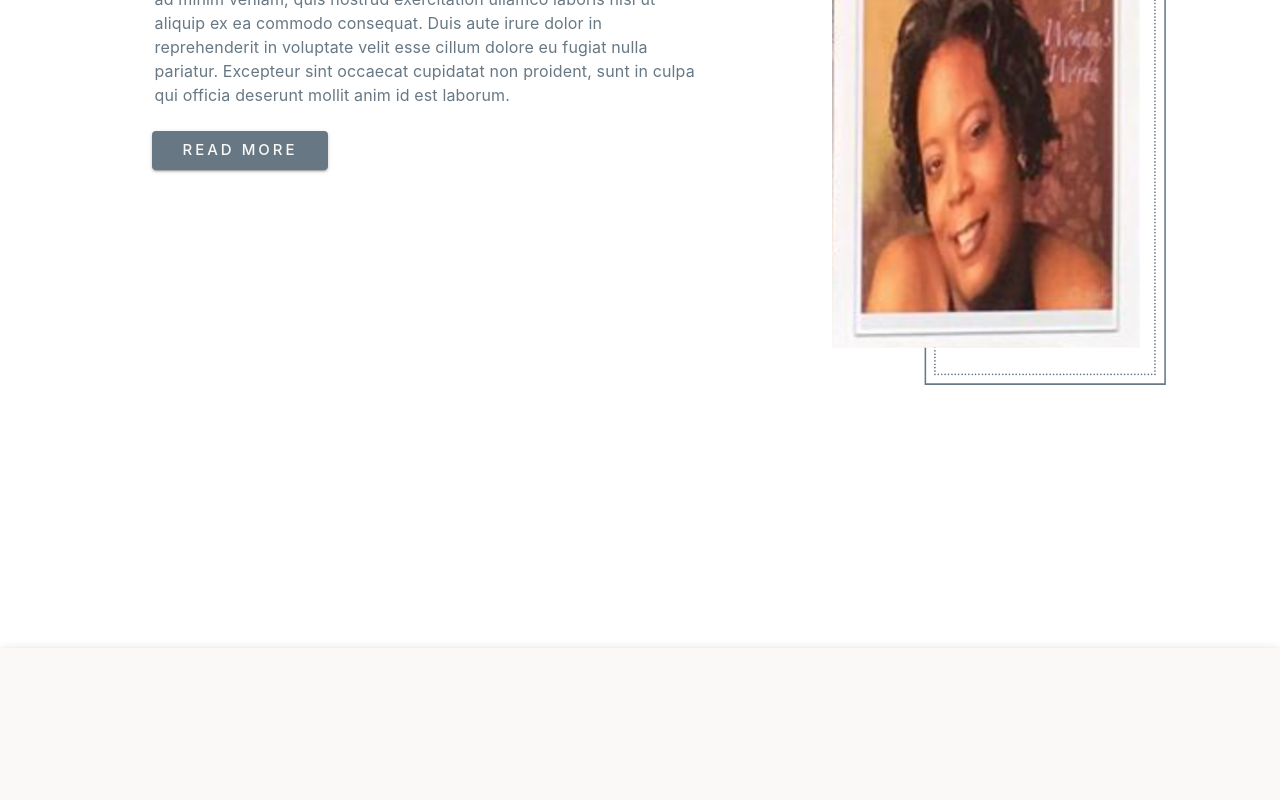
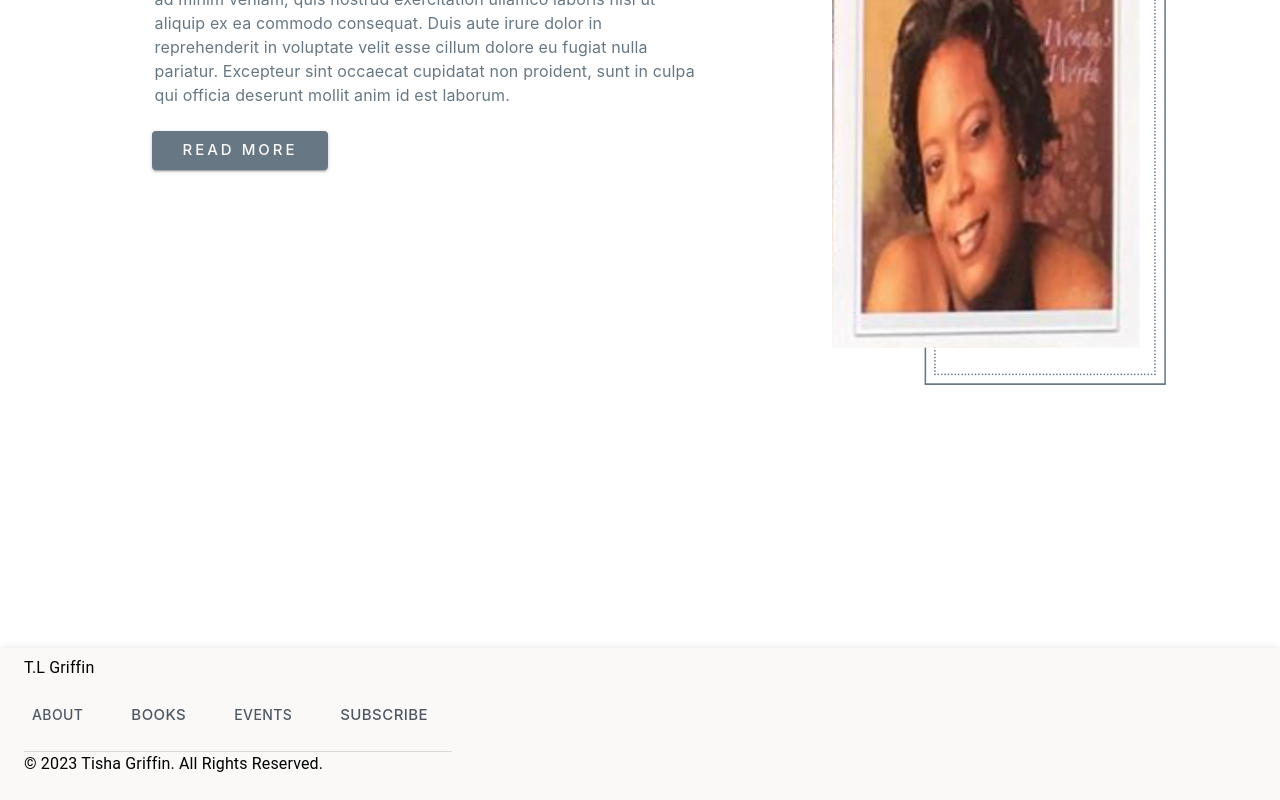
Before and after one commit to ChrisS561/TLGriffinBooks, a React (Create React App) app in the folder tisha-wesbite/: page / in a window 1280 px wide. Shown: the part 1222-2022 px from the top of the page. Built offline with nearby package versions, Linux system fonts and the light colour scheme.

Commit message:
Added the elements for the footer
* I added the buttons for the footer
* Added the CopyRight Tag to the footer as well

Todo's are within the code
*Have to add styling and center the elements

```diff
--- a/tisha-wesbite/src/Components/Footer/Footer.js
+++ b/tisha-wesbite/src/Components/Footer/Footer.js
@@ -3,13 +3,15 @@ import { styled } from '@mui/material/styles';
 import AppBar from '@mui/material/AppBar';
 import Box from '@mui/material/Box';
 import Toolbar from '@mui/material/Toolbar';
-
+import { Button, Divider, Stack, Typography } from '@mui/material';
+import SubscribeButton from '../SubscribeButtonDisplay/SubscribeButton';
+import BooksButton from '../BooksDisplay/BooksButton';
 
 const StyledToolbar = styled(Toolbar)(({ theme }) => ({
 	alignItems: 'flex-start',
 	paddingTop: theme.spacing(1),
 	paddingBottom: theme.spacing(2),
-    backgroundColor: "#FAF9F8",
+	backgroundColor: '#FAF9F8',
 	// Override media queries injected by theme.mixins.toolbar
 	'@media all': {
 		minHeight: 128,
@@ -17,11 +19,46 @@ const StyledToolbar = styled(Toolbar)(({ theme }) => ({
 }));
 
 export default function Footer() {
+
 	return (
-		<Box sx={{ flexGrow: 1 }}>
+		<Box>
+			{/* TODO Add styling and center the elements on the footer */}
 			<AppBar position="static">
 				<StyledToolbar>
-
+					<Stack direction="column">
+						<Typography sx={{ color: 'black' }}>
+							T.L Griffin
+						</Typography>
+						<Stack direction="row" spacing={2}>
+							{/* TODO Fix the height of the buttons hover animation  */}
+							<Button
+								sx={{
+									fontFamily: 'inter',
+									color: '#4E5865',
+									margin: '1rem',
+								}}
+								href="/About"
+							>
+								About
+							</Button>
+							<BooksButton />
+							<Button
+								sx={{
+									fontFamily: 'inter',
+									color: '#4E5865',
+									margin: '1rem',
+								}}
+								href="/Events"
+							>
+								Events
+							</Button>
+							<SubscribeButton />
+						</Stack>
+						<Divider variant="fullWidth" />
+						<Typography sx={{ color: 'black' }}>
+							© {new Date().getFullYear()} Tisha Griffin. All Rights Reserved.
+						</Typography>
+					</Stack>
 				</StyledToolbar>
 			</AppBar>
 		</Box>
--- a/tisha-wesbite/src/Components/Navigation/NavBar.js
+++ b/tisha-wesbite/src/Components/Navigation/NavBar.js
@@ -14,7 +14,7 @@ import { useAuth0 } from '@auth0/auth0-react';
 import LoginButton from '../Login/LoginButton';
 import LogoutButton from '../Login/LogoutButton';
 import BooksButton from '../BooksDisplay/BooksButton';
-import SubscribeButton from '../SubmitButtonDisplay/SubscribeButton';
+import SubscribeButton from '../SubscribeButtonDisplay/SubscribeButton';
 
 function NavBar() {
 	const [anchorElNav, setAnchorElNav] = React.useState(null);
--- a/tisha-wesbite/src/Components/SubmitButtonDisplay/SubscribeButton.js
+++ b/tisha-wesbite/src/Components/SubscribeButtonDisplay/SubscribeButton.js
@@ -1,6 +1,6 @@
 import * as React from 'react';
 import Button from '@mui/material/Button';
-import SubscribeButtonModal from './SubmitButtonModal';
+import SubscribeButtonModal from './SubscribeButtonModal';
 import { Box } from '@mui/material';
 
 export default function SubscribeButton() {
--- a/tisha-wesbite/src/Components/SubmitButtonDisplay/SubmitButtonModal.js
+++ b/tisha-wesbite/src/Components/SubscribeButtonDisplay/SubscribeButtonModal.js
@@ -1,7 +1,7 @@
 import * as React from 'react';
 import { Box, Container, Modal, Stack, Typography } from '@mui/material';
 import SubscribeButtonImage from '../ImageDisplay/SubscribeButtonImage';
-import SubmitButtonFormControl from './SubmitButtonFormControl';
+import SubmitButtonFormControl from './SubscribeButtonFormControl';
 import CloseIcon from '@mui/icons-material/Close';
 
 export default function SubscribeButtonModal(props) {
```
Also changed, not shown: tisha-wesbite/src/Components/SubscribeButtonDisplay/NewsLetter.js (renamed from tisha-wesbite/src/Components/SubmitButtonDisplay/NewsLetter.js), tisha-wesbite/src/Components/SubscribeButtonDisplay/SubscribeButtonFormControl.js (renamed from tisha-wesbite/src/Components/SubmitButtonDisplay/SubmitButtonFormControl.js).
